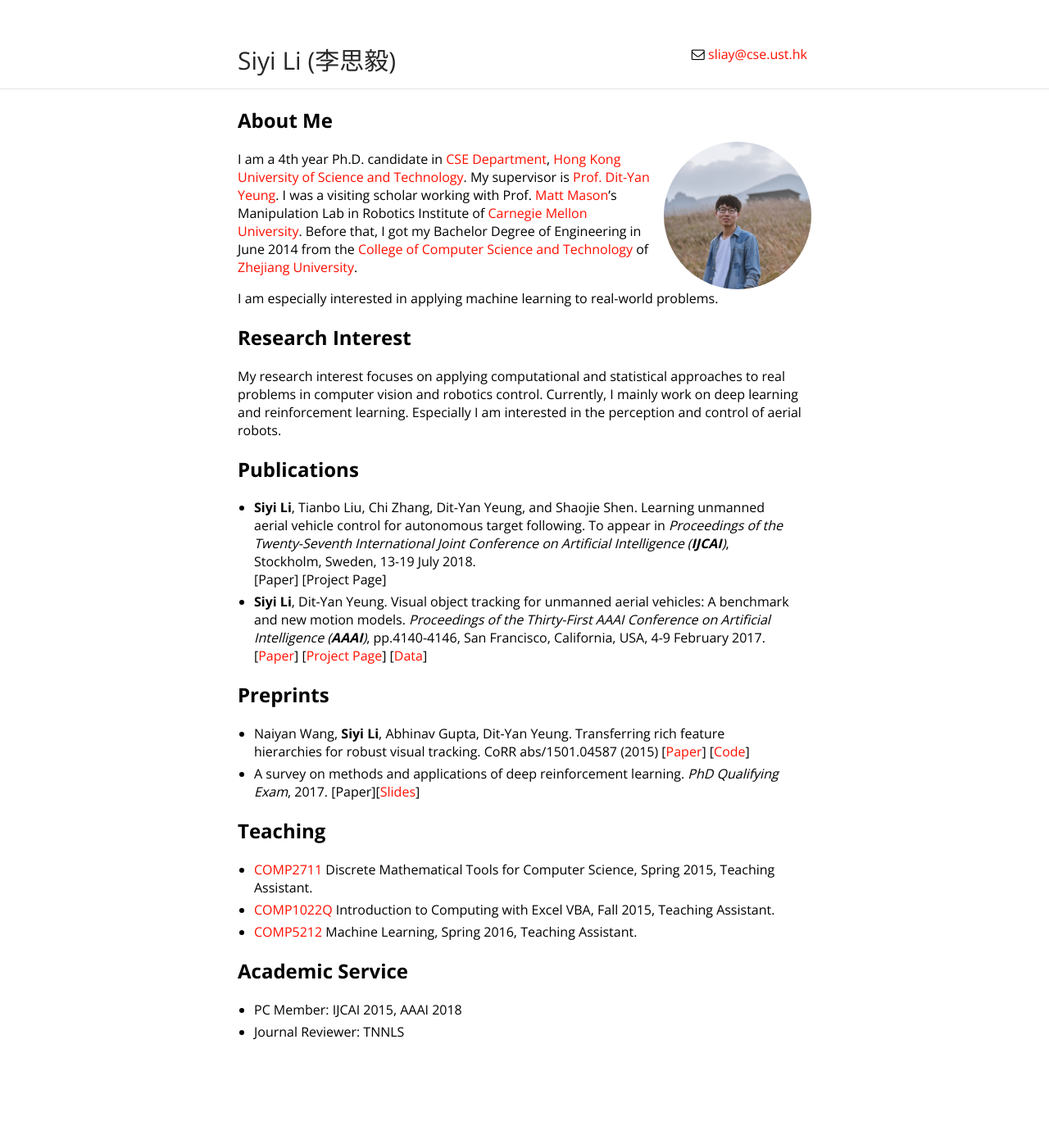
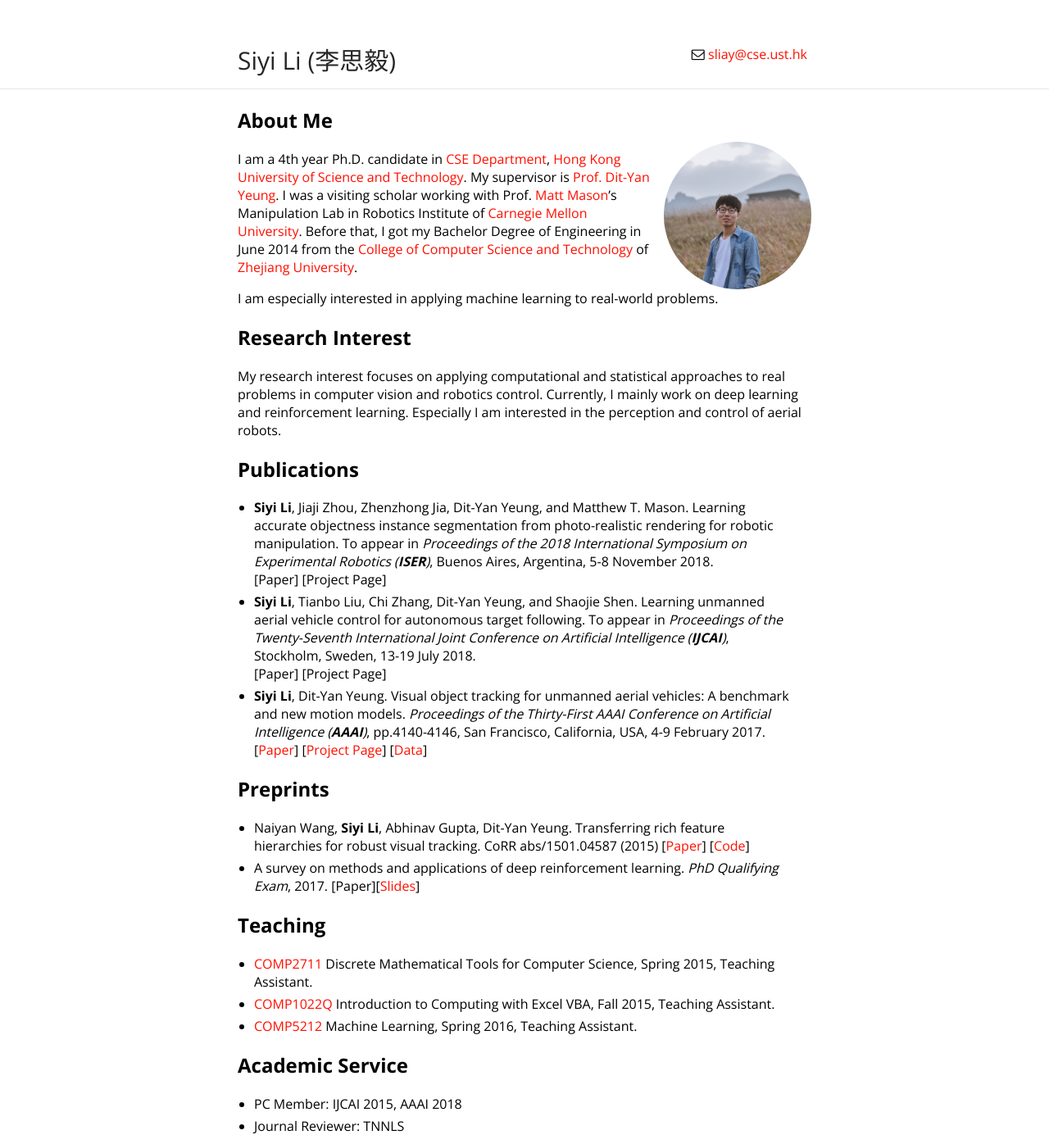
Before and after one commit to flyers/flyers.github.io, a Jekyll site: the page built from index.md, in a window 1280 px wide. Shown: the whole page at 82% size. Built offline with Jekyll 4.4.1, drawn with Linux system fonts in a browser that asks for light colours; our own code applies the rules of GitHub Pages for plain Markdown files; before the commit the page ends 1270 px from its top, so only the background shows below that.

Commit message:
Add ISER

```diff
--- a/index.md
+++ b/index.md
@@ -15,7 +15,8 @@ I am especially interested in applying machine learning to real-world problems.
 My research interest focuses on applying computational and statistical approaches to real problems in computer vision and robotics control. Currently, I mainly work on deep learning and reinforcement learning. Especially I am interested in the  perception and control of aerial robots.
 
 ## Publications
-
+*	**Siyi Li**, Jiaji Zhou, Zhenzhong Jia, Dit-Yan Yeung, and Matthew T. Mason. Learning accurate objectness instance segmentation from photo-realistic rendering for robotic manipulation. To appear in *Proceedings of the 2018 International Symposium on Experimental Robotics (**ISER**)*, Buenos Aires, Argentina, 5-8 November 2018.
+	[Paper] [Project Page]
 *	**Siyi Li**, Tianbo Liu, Chi Zhang, Dit-Yan Yeung, and Shaojie Shen. Learning unmanned aerial vehicle control for autonomous target following. To appear in *Proceedings of the Twenty-Seventh International Joint Conference on Artificial Intelligence (**IJCAI**)*, Stockholm, Sweden, 13-19 July 2018.
 	[Paper] [Project Page]
 *	**Siyi Li**, Dit-Yan Yeung. Visual object tracking for unmanned aerial vehicles: A benchmark and new motion models. *Proceedings of the Thirty-First AAAI Conference on Artificial Intelligence (**AAAI**)*, pp.4140-4146, San Francisco, California, USA, 4-9 February 2017.
```
